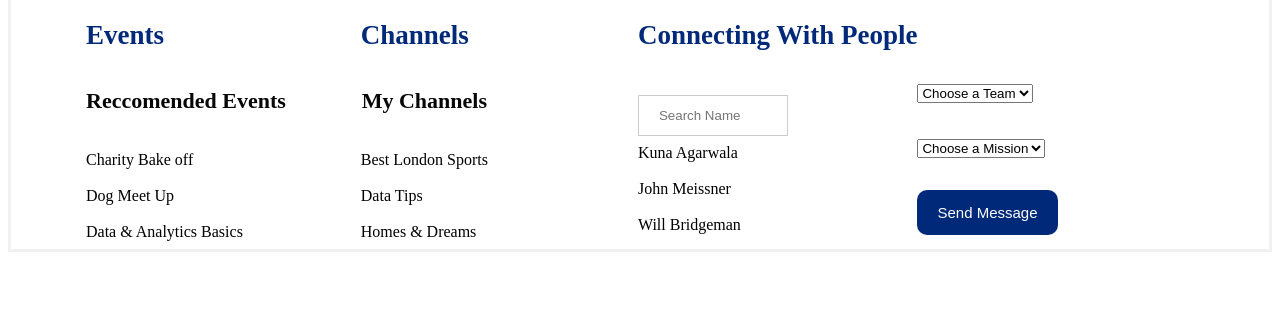
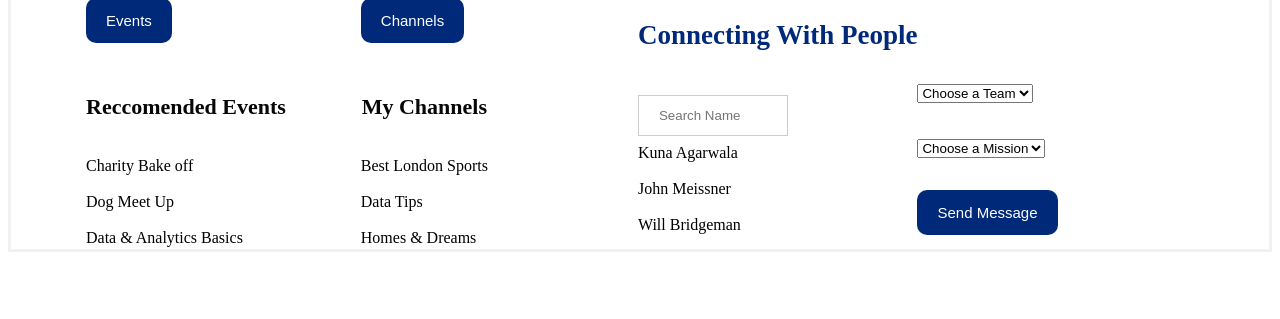
Before and after one commit to Thebridgeman/HackathonNBS, a plain HTML site: page home.html in a window 1280 px wide. Shown: the part 481-800 px from the top of the page. Drawn offline with Linux system fonts and the light colour scheme.

Commit message:
links from home page added

```diff
--- a/home.html
+++ b/home.html
@@ -46,9 +46,8 @@
 <div class="EventsChan">
 
     <div class="Events">
-        <h4>
-            Events
-        </h4>
+        <button> <a href="http://127.0.0.1:5500/events.html"> Events </a> </button>
+
         <h5> Reccomended Events </h5>
         <ul>
             <li> Charity Bake off </li>
@@ -64,9 +63,8 @@
 
 
     <div class="Channels">
-        <h4>
-            Channels
-        </h4>
+    <button> <a href="http://127.0.0.1:5500/channels.html"> Channels </a> </button>
+
         <h5> My Channels </h5>
         <ul>
             <li> Best London Sports </li>
--- a/style.css
+++ b/style.css
@@ -167,3 +167,8 @@ li, ul {
   margin-left: px;
   margin-top: 100px;
 }
+
+.EventsChan a {
+  text-decoration: none;
+  color: white;
+}
```
